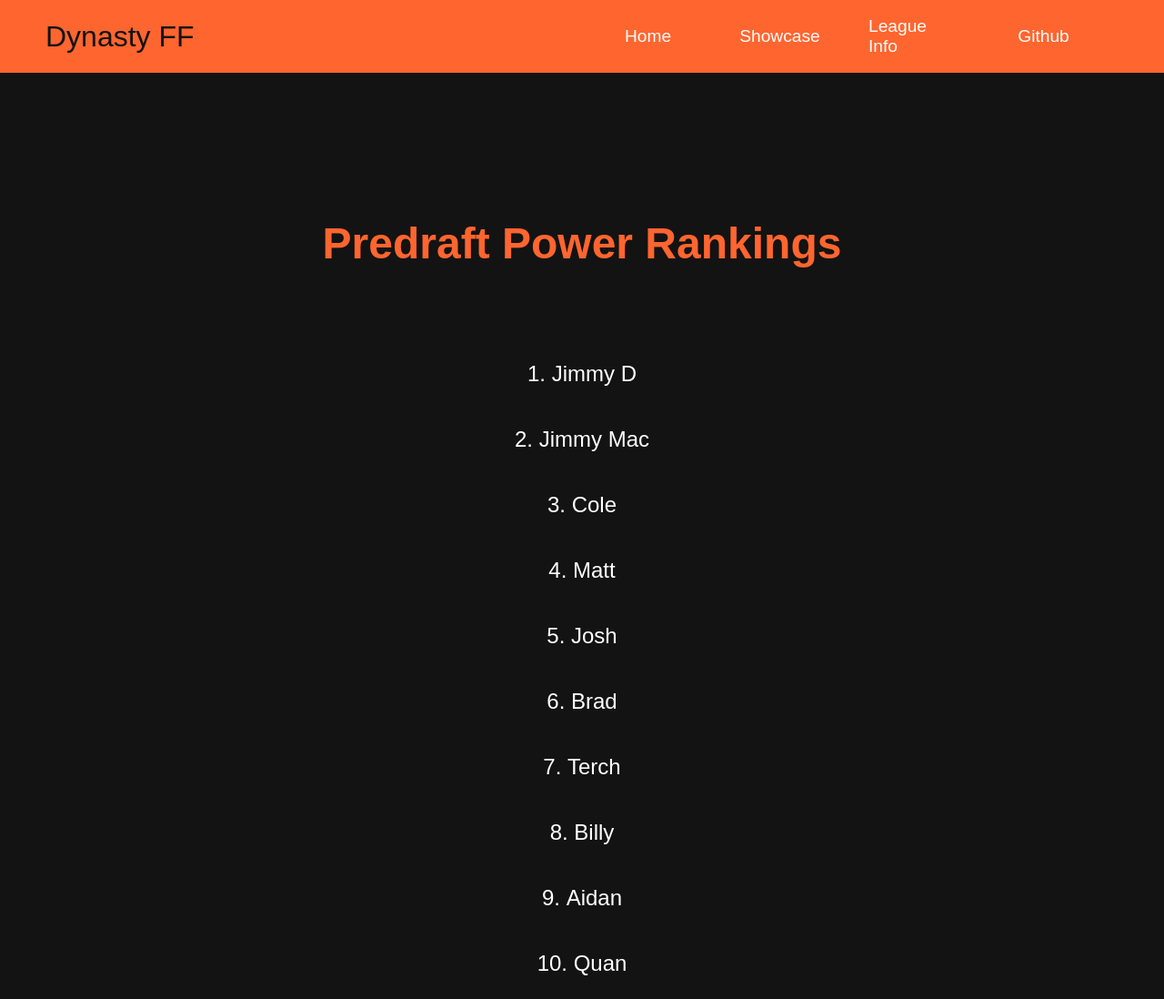
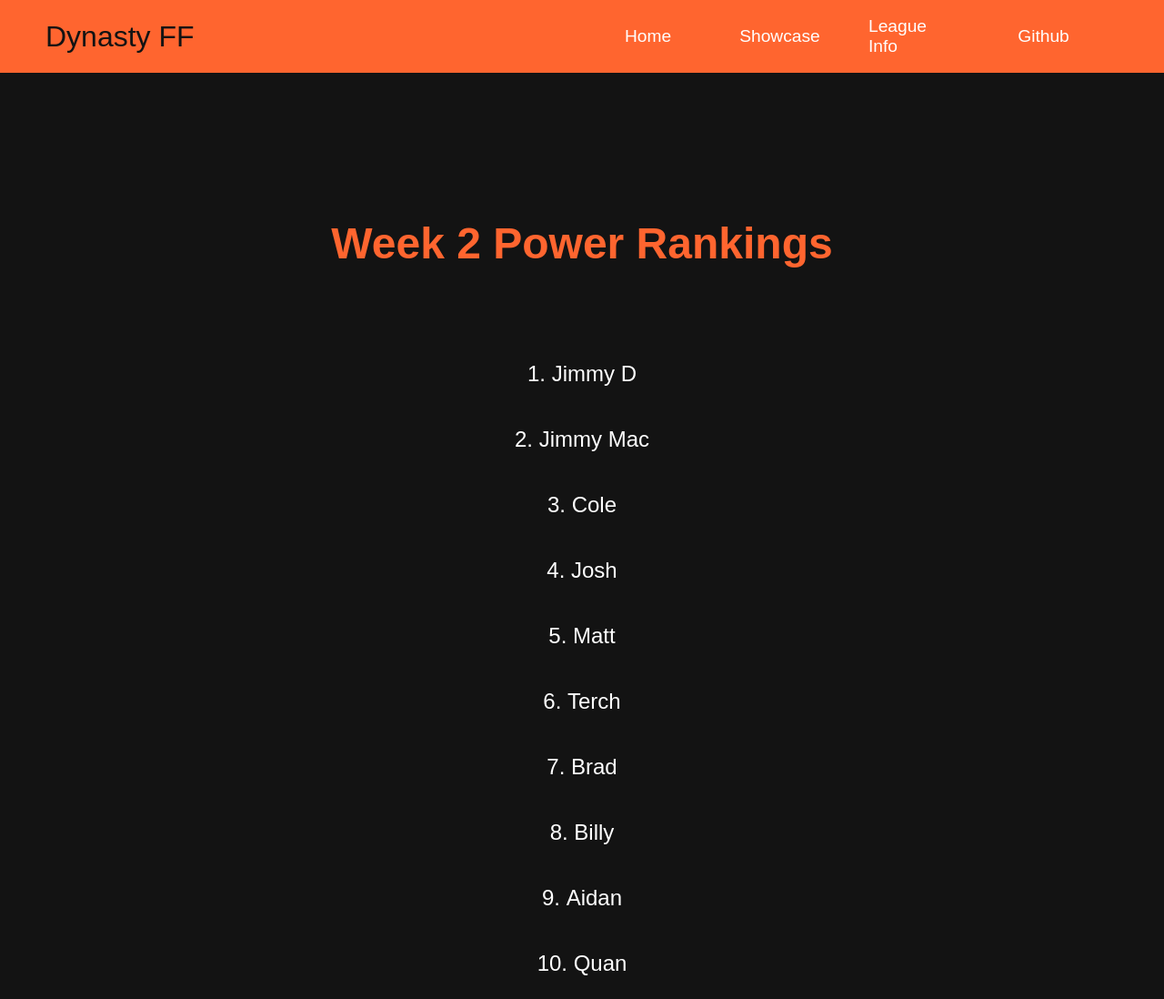
Before and after one commit to jimmydromgoole/FF-Website-2.0, a plain HTML site: page pr_page.html in a window 1280 px wide. Shown: the top 1098 px of the page at 91% size. Drawn offline with Linux system fonts and the light colour scheme.

Commit message:
week 2 power ranking update

```diff
--- a/pr_page.html
+++ b/pr_page.html
@@ -38,15 +38,15 @@
    <div class="pr" id="pr">
     <div class="pr__container">
       <div class="pr__content">
-        <h1>Predraft Power Rankings</h1>
+        <h1>Week 2 Power Rankings</h1>
         <ol class="pr__ol">
             <li>Jimmy D</li>
             <li>Jimmy Mac</li>
             <li>Cole</li>
+            <li>Josh</li>
             <li>Matt</li>
-            <li>Josh</li>
+            <li>Terch</li>
             <li>Brad</li>
-            <li>Terch</li>
             <li>Billy</li>
             <li>Aidan</li>
             <li>Quan</li>
```
